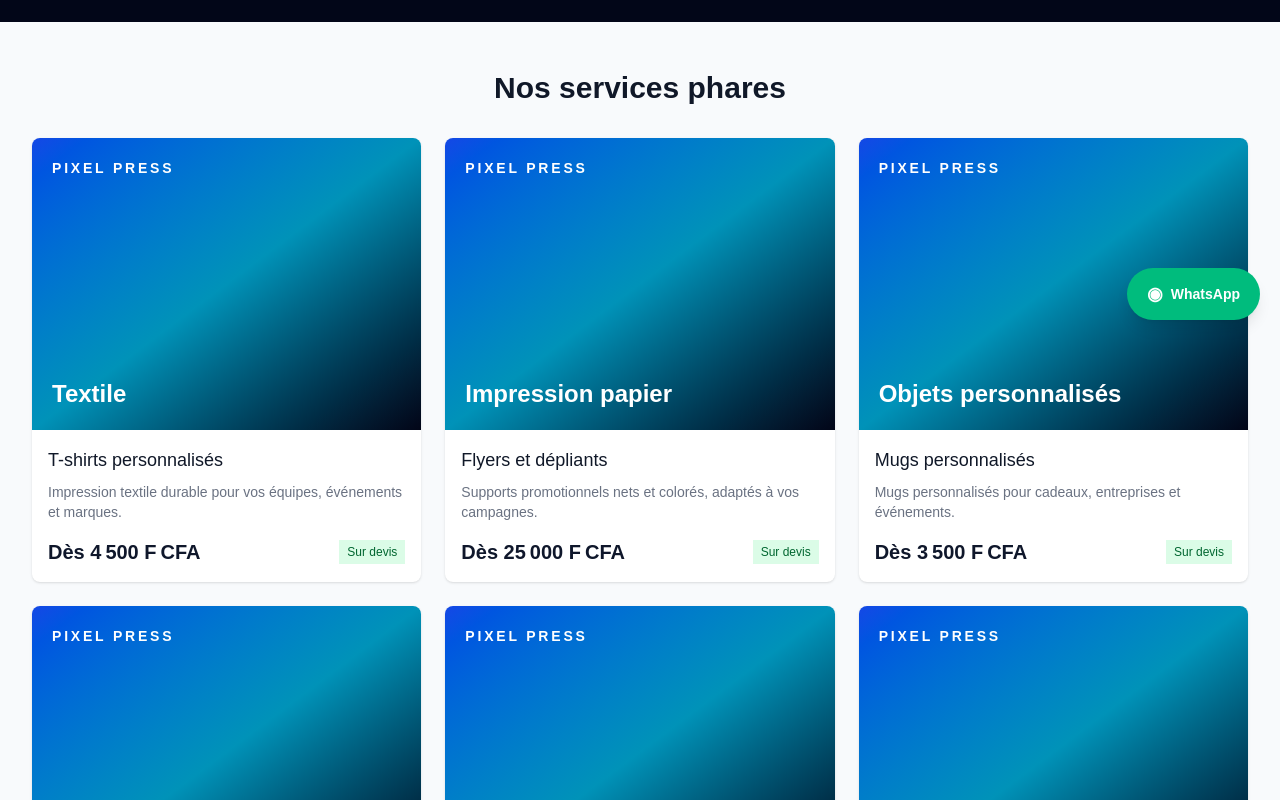
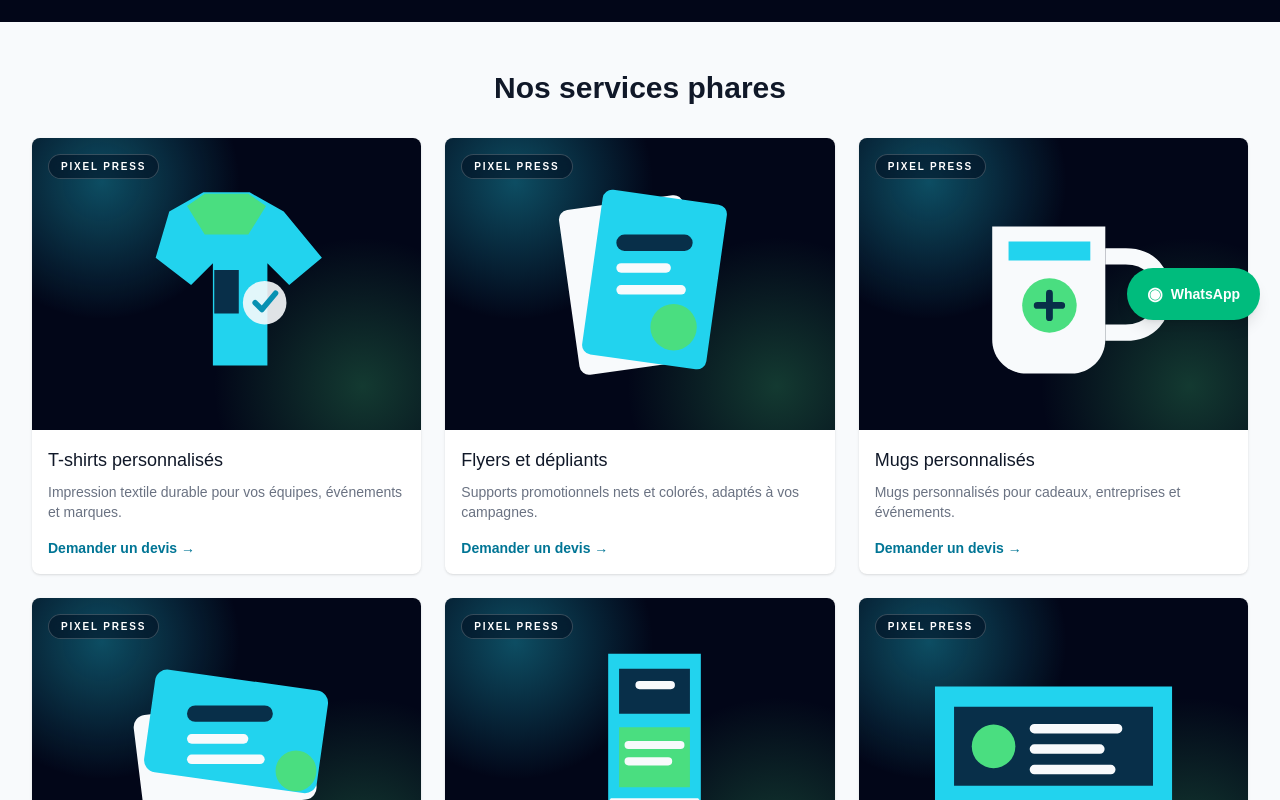
Before and after one commit to tidiane0007/pixelpress-site, a Next.js app: page / in a window 1280 px wide. Shown: the part 460-1260 px from the top of the page. Built offline with nearby package versions, Linux system fonts and the light colour scheme.

Commit message:
Add service illustrations and remove pricing

```diff
--- a/app/gallery/page.tsx
+++ b/app/gallery/page.tsx
@@ -1,5 +1,6 @@
 import { products } from '@/lib/products';
 import Link from 'next/link';
+import ServiceIllustration from '@/components/ServiceIllustration';
 
 export const metadata = {
   title: 'Galerie - Pixel Press',
@@ -20,10 +21,7 @@ export default function Gallery() {
         <div className="grid gap-6 sm:grid-cols-2 lg:grid-cols-3 xl:grid-cols-4">
           {products.map((product) => (
             <div key={product.id} className="bg-white rounded-lg shadow overflow-hidden hover:shadow-lg transition-shadow">
-              <div className="aspect-[4/3] flex-col justify-between bg-gradient-to-br from-blue-700 via-cyan-600 to-slate-950 p-5 text-white">
-                <span className="text-sm font-bold tracking-[0.2em]">PIXEL PRESS</span>
-                <span className="text-2xl font-black">{product.category}</span>
-              </div>
+              <ServiceIllustration serviceId={product.id} label={product.name} />
               <div className="p-4">
                 <h2 className="text-xl font-semibold text-gray-800 mb-2">
                   {product.name}
@@ -37,7 +35,7 @@ export default function Gallery() {
         </div>
         <div className="mt-12 text-center">
           <Link href="/" className="text-blue-600 hover:underline">
-            Retour à l'accueil
+            Retour à l&apos;accueil
           </Link>
         </div>
       </div>
--- a/app/page.tsx
+++ b/app/page.tsx
@@ -1,6 +1,7 @@
 import { products } from "@/lib/products";
 import Link from "next/link";
-import { siteConfig, formatPrice } from "@/lib/site-config";
+import { siteConfig } from "@/lib/site-config";
+import ServiceIllustration from "@/components/ServiceIllustration";
 
 export default function Home() {
   return (
@@ -35,7 +36,7 @@ export default function Home() {
                 href={`/products/${product.id}`}
                 className="group block bg-white dark:bg-gray-800 rounded-lg overflow-hidden shadow hover:shadow-lg transition-shadow duration-300"
               >
-                <div className="flex aspect-[4/3] flex-col justify-between bg-gradient-to-br from-blue-700 via-cyan-600 to-slate-950 p-5 text-white"><span className="text-sm font-bold tracking-[0.2em]">PIXEL PRESS</span><span className="text-2xl font-black">{product.category}</span></div>
+                <ServiceIllustration serviceId={product.id} label={product.name} />
                 <div className="p-4">
                   <h3 className="text-lg font-medium text-gray-900 dark:text-gray-100 mb-2">
                     {product.name}
@@ -43,20 +44,7 @@ export default function Home() {
                   <p className="text-sm text-gray-500 dark:text-gray-400 mb-2 line-clamp-2">
                     {product.description}
                   </p>
-                  <div className="flex justify-between items-center mt-4">
-                    <span className="text-xl font-bold text-slate-900">
-                      Dès {formatPrice(product.price)}
-                    </span>
-                    {product.inStock ? (
-                      <span className="px-2 py-1 bg-green-100 text-green-800 text-xs rounded-dark:bg-green-900">
-                        Sur devis
-                      </span>
-                    ) : (
-                      <span className="px-2 py-1 bg-red-100 text-red-800 text-xs rounded-dark:bg-red-900">
-                        Indisponible
-                      </span>
-                    )}
-                  </div>
+                  <p className="mt-4 text-sm font-bold text-cyan-700">Demander un devis →</p>
                 </div>
               </Link>
             ))}
--- a/app/products/[id]/page.tsx
+++ b/app/products/[id]/page.tsx
@@ -6,7 +6,7 @@ import Link from "next/link";
 import { useParams, useRouter } from "next/navigation";
 import { useState } from "react";
 import { Suspense } from "react";
-import { formatPrice } from "@/lib/site-config";
+import ServiceIllustration from "@/components/ServiceIllustration";
 
 export default function ProductDetailPage() {
   return (
@@ -62,7 +62,7 @@ function ProductDetailPageContent() {
           <div className="grid grid-cols-1 lg:grid-cols-2 gap-8">
             {/* Product Image */}
             <div className="space-y-6">
-              <div className="flex aspect-[4/3] flex-col justify-between rounded-lg bg-gradient-to-br from-blue-700 via-cyan-600 to-slate-950 p-7 text-white"><span className="text-sm font-bold tracking-[0.2em]">PIXEL PRESS</span><span className="text-3xl font-black">{product.name}</span></div>
+              <ServiceIllustration serviceId={product.id} label={product.name} className="rounded-lg" />
 
               {/* Thumbnails (optional) */}
               <div className="flex space-x-3">
@@ -86,20 +86,7 @@ function ProductDetailPageContent() {
                 {product.description}
               </p>
 
-              <div className="flex items-baseline space-x-4 mb-6">
-                <span className="text-3xl font-bold text-gray-900 dark:text-gray-100">
-                  Dès {formatPrice(product.price)}
-                </span>
-                {product.inStock ? (
-                  <span className="px-3 py-1 bg-green-100 text-green-800 text-sm rounded dark:bg-green-900">
-                    Sur devis
-                  </span>
-                ) : (
-                  <span className="px-3 py-1 bg-red-100 text-red-800 text-sm rounded dark:bg-red-900">
-                    Indisponible
-                  </span>
-                )}
-              </div>
+              <p className="rounded-lg bg-cyan-50 px-4 py-3 font-bold text-cyan-900">Cette prestation est disponible sur devis.</p>
 
               <div className="space-y-4">
                 <div className="flex items-center space-x-4">
@@ -158,7 +145,7 @@ function ProductDetailPageContent() {
                   href={`/products/${relatedProduct.id}`}
                   className="group block bg-white dark:bg-gray-800 rounded-lg overflow-hidden shadow hover:shadow-lg transition-shadow duration-300"
                 >
-                  <div className="flex aspect-[4/3] flex-col justify-between bg-gradient-to-br from-blue-700 via-cyan-600 to-slate-950 p-5 text-white"><span className="text-sm font-bold tracking-[0.2em]">PIXEL PRESS</span><span className="text-xl font-black">{relatedProduct.category}</span></div>
+                  <ServiceIllustration serviceId={relatedProduct.id} label={relatedProduct.name} />
                   <div className="p-4">
                     <h3 className="text-lg font-medium text-gray-900 dark:text-gray-100 mb-2">
                       {relatedProduct.name}
@@ -166,20 +153,7 @@ function ProductDetailPageContent() {
                     <p className="text-sm text-gray-500 dark:text-gray-400 mb-2 line-clamp-2">
                       {relatedProduct.description}
                     </p>
-                    <div className="flex justify-between items-center mt-4">
-                      <span className="text-xl font-bold text-gray-900 dark:text-gray-100">
-                        Dès {formatPrice(relatedProduct.price)}
-                      </span>
-                      {relatedProduct.inStock ? (
-                        <span className="px-2 py-1 bg-green-100 text-green-800 text-xs rounded dark:bg-green-900">
-                          Sur devis
-                        </span>
-                      ) : (
-                        <span className="px-2 py-1 bg-red-100 text-red-800 text-xs rounded dark:bg-red-900">
-                          Indisponible
-                        </span>
-                      )}
-                    </div>
+                    <p className="mt-4 text-sm font-bold text-cyan-700">Demander un devis →</p>
                   </div>
                 </Link>
               ))}
--- a/app/products/page.tsx
+++ b/app/products/page.tsx
@@ -4,7 +4,7 @@ import { products } from "@/lib/products";
 import Link from "next/link";
 import { useSearchParams } from "next/navigation";
 import { Suspense } from "react";
-import { formatPrice } from "@/lib/site-config";
+import ServiceIllustration from "@/components/ServiceIllustration";
 
 export default function ProductsPage() {
   return (
@@ -83,7 +83,7 @@ function ProductsPageContent() {
                   href={`/products/${product.id}`}
                   className="group block bg-white dark:bg-gray-800 rounded-lg overflow-hidden shadow hover:shadow-lg transition-shadow duration-300"
                 >
-                  <div className="flex aspect-[4/3] flex-col justify-between bg-gradient-to-br from-blue-700 via-cyan-600 to-slate-950 p-5 text-white"><span className="text-sm font-bold tracking-[0.2em]">PIXEL PRESS</span><span className="text-2xl font-black">{product.category}</span></div>
+                  <ServiceIllustration serviceId={product.id} label={product.name} />
                   <div className="p-4">
                     <h3 className="text-lg font-medium text-gray-900 dark:text-gray-100 mb-2">
                       {product.name}
@@ -91,20 +91,7 @@ function ProductsPageContent() {
                     <p className="text-sm text-gray-500 dark:text-gray-400 mb-2 line-clamp-2">
                       {product.description}
                     </p>
-                    <div className="flex justify-between items-center mt-4">
-                      <span className="text-xl font-bold text-gray-900 dark:text-gray-100">
-                        Dès {formatPrice(product.price)}
-                      </span>
-                      {product.inStock ? (
-                        <span className="px-2 py-1 bg-green-100 text-green-800 text-xs rounded-dark:bg-green-900">
-                        Sur devis
-                        </span>
-                      ) : (
-                        <span className="px-2 py-1 bg-red-100 text-red-800 text-xs rounded-dark:bg-red-900">
-                        Indisponible
-                        </span>
-                      )}
-                    </div>
+                    <p className="mt-4 text-sm font-bold text-cyan-700">Demander un devis →</p>
                   </div>
                 </Link>
               ))}
--- /dev/null
+++ b/components/ServiceIllustration.tsx
@@ -0,0 +1,38 @@
+import type { ReactNode } from "react";
+
+type ServiceIllustrationProps = {
+  serviceId: string;
+  label: string;
+  className?: string;
+};
+
+type IllustrationFrameProps = Omit<ServiceIllustrationProps, "serviceId"> & {
+  children: ReactNode;
+};
+
+const IllustrationFrame = ({ children, label, className = "" }: IllustrationFrameProps) => (
+  <div className={`relative flex aspect-[4/3] items-center justify-center overflow-hidden bg-slate-950 ${className}`} role="img" aria-label={`Illustration : ${label}`}>
+    <div className="absolute inset-0 bg-[radial-gradient(circle_at_18%_15%,rgba(34,211,238,0.35),transparent_34%),radial-gradient(circle_at_85%_85%,rgba(74,222,128,0.24),transparent_36%)]" />
+    {children}
+    <span className="absolute left-4 top-4 rounded-full border border-white/20 bg-slate-950/45 px-3 py-1 text-[10px] font-black tracking-[0.18em] text-white backdrop-blur">PIXEL PRESS</span>
+  </div>
+);
+
+export default function ServiceIllustration({ serviceId, label, className }: ServiceIllustrationProps) {
+  const common = { label, className };
+
+  switch (serviceId) {
+    case "1":
+      return <IllustrationFrame {...common}><svg viewBox="0 0 240 180" className="relative h-[84%] w-[84%]" aria-hidden="true"><path d="M78 37 103 23h34l25 14 28 34-24 20-16-16v75H110V75L94 91 68 71z" fill="#22d3ee"/><path d="M104 24h32l13 9-13 21h-32L91 33z" fill="#4ade80"/><path d="M111 80h18v32h-18z" fill="#082f49"/><circle cx="148" cy="104" r="16" fill="#f8fafc" opacity=".9"/><path d="m141 104 5 5 10-12" fill="none" stroke="#0891b2" strokeWidth="4" strokeLinecap="round" strokeLinejoin="round"/></svg></IllustrationFrame>;
+    case "2":
+      return <IllustrationFrame {...common}><svg viewBox="0 0 240 180" className="relative h-[84%] w-[84%]" aria-hidden="true"><rect x="68" y="30" width="92" height="122" rx="7" fill="#f8fafc" transform="rotate(-8 114 91)"/><rect x="85" y="26" width="92" height="122" rx="7" fill="#22d3ee" transform="rotate(8 131 87)"/><rect x="103" y="54" width="56" height="12" rx="6" fill="#082f49"/><rect x="103" y="75" width="40" height="7" rx="3.5" fill="#f8fafc"/><rect x="103" y="91" width="51" height="7" rx="3.5" fill="#f8fafc"/><circle cx="145" cy="122" r="17" fill="#4ade80"/></svg></IllustrationFrame>;
+    case "3":
+      return <IllustrationFrame {...common}><svg viewBox="0 0 240 180" className="relative h-[84%] w-[84%]" aria-hidden="true"><path d="M75 48h83v83c0 14-11 25-25 25h-33c-14 0-25-11-25-25z" fill="#f8fafc"/><path d="M158 70h15c18 0 27 12 27 28s-9 28-27 28h-15" fill="none" stroke="#f8fafc" strokeWidth="12"/><path d="M87 59h60v14H87z" fill="#22d3ee"/><circle cx="117" cy="106" r="20" fill="#4ade80"/><path d="M108 106h18M117 97v18" stroke="#082f49" strokeWidth="5" strokeLinecap="round"/></svg></IllustrationFrame>;
+    case "4":
+      return <IllustrationFrame {...common}><svg viewBox="0 0 240 180" className="relative h-[84%] w-[84%]" aria-hidden="true"><rect x="55" y="62" width="128" height="76" rx="9" fill="#f8fafc" transform="rotate(-7 119 100)"/><rect x="63" y="43" width="128" height="76" rx="9" fill="#22d3ee" transform="rotate(8 127 81)"/><rect x="91" y="62" width="63" height="12" rx="6" fill="#082f49"/><rect x="91" y="83" width="45" height="7" rx="3.5" fill="#f8fafc"/><rect x="91" y="98" width="57" height="7" rx="3.5" fill="#f8fafc"/><circle cx="171" cy="110" r="15" fill="#4ade80"/></svg></IllustrationFrame>;
+    case "5":
+      return <IllustrationFrame {...common}><svg viewBox="0 0 240 180" className="relative h-[84%] w-[84%]" aria-hidden="true"><path d="M97 24h68v110H97z" fill="#22d3ee"/><path d="M105 35h52v33h-52z" fill="#082f49"/><path d="M105 78h52v44h-52z" fill="#4ade80"/><path d="M87 145h88l-12-15h-64z" fill="#f8fafc"/><path d="M120 47h23M112 91h38M112 103h29" stroke="#f8fafc" strokeWidth="6" strokeLinecap="round"/></svg></IllustrationFrame>;
+    default:
+      return <IllustrationFrame {...common}><svg viewBox="0 0 240 180" className="relative h-[84%] w-[84%]" aria-hidden="true"><path d="M33 48h174v88H33z" fill="#22d3ee"/><path d="M47 63h146v58H47z" fill="#082f49"/><circle cx="76" cy="92" r="16" fill="#4ade80"/><path d="M106 79h61M106 94h48M106 109h56" stroke="#f8fafc" strokeWidth="7" strokeLinecap="round"/><path d="M22 145h196" stroke="#f8fafc" strokeWidth="9" strokeLinecap="round"/></svg></IllustrationFrame>;
+  }
+}
```
Also changed, not shown: app/cart/page.tsx (+3 -24 lines).
